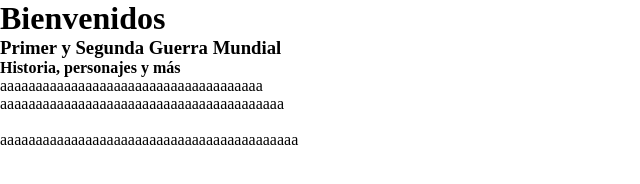
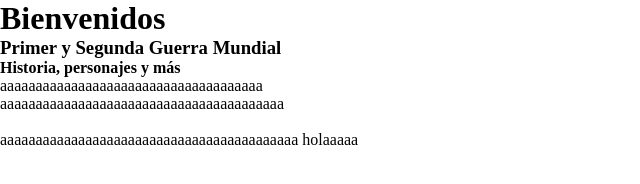
Before and after one commit to Frankshesc0/proyecto1, a plain HTML site: page index.html in a window 1280 px wide. Shown: the full height of the page, 0-640 px from the left. Drawn offline with Linux system fonts and the light colour scheme; files that its build step writes are made by us from their sources.

Commit message:
Agregamos un hola

```diff
--- a/index.html
+++ b/index.html
@@ -17,7 +17,7 @@
     </div>
     <p>aaaaaaaaaaaaaaaaaaaaaaaaaaaaaaaaaaaaa <br>
     aaaaaaaaaaaaaaaaaaaaaaaaaaaaaaaaaaaaaaaa <br><br>
-    aaaaaaaaaaaaaaaaaaaaaaaaaaaaaaaaaaaaaaaaaa </p>
+    aaaaaaaaaaaaaaaaaaaaaaaaaaaaaaaaaaaaaaaaaa holaaaaa </p>
     <footer></footer>
 </body>
 </html>
```
